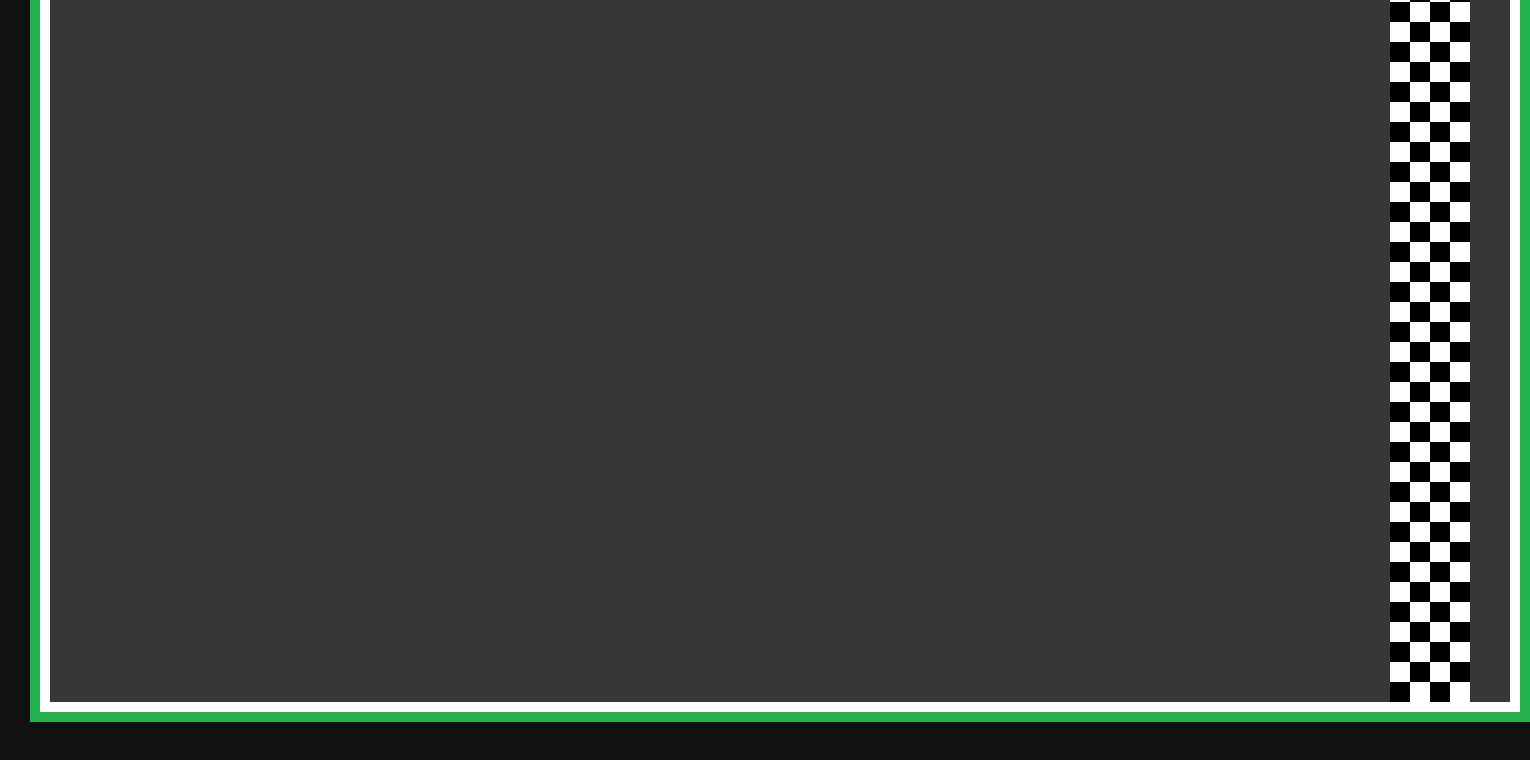
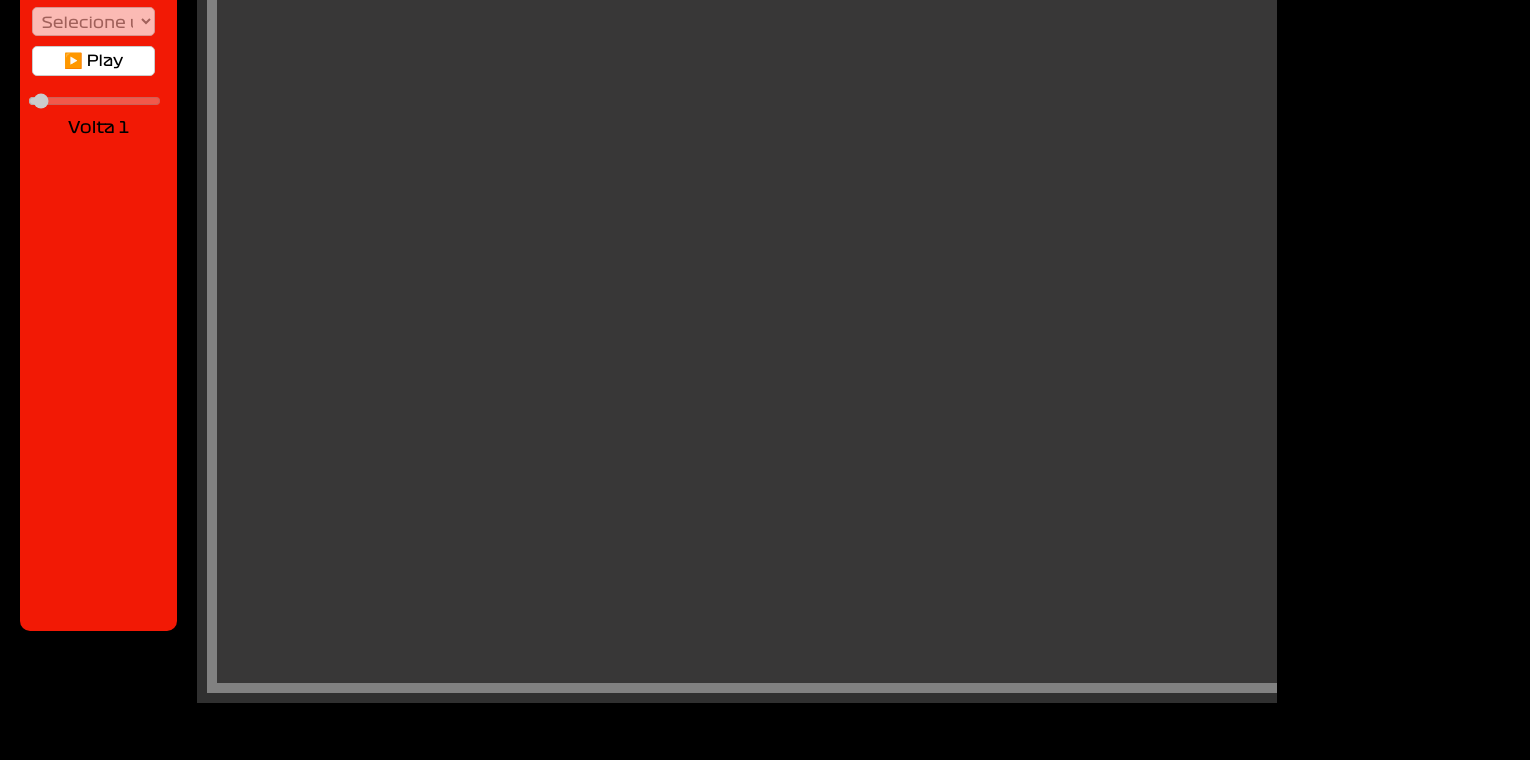
Before and after one commit to FGV-VIS-2025/speed-data-circuit, a plain HTML site: page scr/index.html in a window 1280 px wide. Shown: the part 217-977 px from the top of the page, 1530 px wide, since content can reach past the window. Drawn offline with nearby package versions, Linux system fonts and the light colour scheme.

Commit message:
adicionando a fonte oficial

```diff
--- a/scr/index.html
+++ b/scr/index.html
@@ -8,7 +8,15 @@
   <script src="https://d3js.org/d3.v7.min.js"></script>
 </head>
 <body>
-    <center>
+
+    <div id = "painel_de_controle">
+
+        <center>
+        <div id="logo">
+            <img src="../sprites/f1.png" alt="Logo" style="width: 95%; height: auto;">
+        </div>
+        </center>
+
         <select id="yearSelect">
             <option value="">Selecione um ano</option>
         </select>
@@ -20,17 +28,15 @@
         <button id="playPause">▶️ Play</button>
         <input type="range" id="lapSlider" min="0" max="0" value="0" step="1" disabled>
         <span id="lapDisplay">Volta 1</span>
-    </center>
+    </div>
 
     <br>
-    <center>
-        <svg width="1500" height="860">
-            <rect width="100%" height="100%" x="0" y="0" style="fill:#22b14c;" />
-            <rect width="1480" height="840" x="10" y="10" style="fill:#ffffff;" />
-            <rect width="1460" height="820" x="20" y="20" style="fill:#383737;" />
-            <g id="grid"></g>
-        </svg>
-    </center>
+    <svg width="1500" height="860">
+        <rect width="100%" height="100%" x="0" y="0" style="fill:#303030;" />
+        <rect width="1480" height="840" x="10" y="10" style="fill:#818181;" />
+        <rect width="1460" height="820" x="20" y="20" style="fill:#383737;" />
+        <g id="grid"></g>
+    </svg>
 
 
     <div id="tooltip" style="position: absolute; background-color: white; border: 1px solid #ccc; padding: 10px; pointer-events: none; opacity: 0; border-radius: 8px;"></div>
@@ -159,8 +165,8 @@
         { name: "Lance Stroll", equipe: "aston_martin", equipe_real: "Aston Martin (🇬🇧)", idade: 26, nacionalidade: "🇨🇦", pneus: "Macios (⚪)", posicao_grid: 10, volta_mais_rapida: "1:21.411" },
         { name: "Alexander Albon", equipe: "willians", equipe_real: "Williams (🇬🇧)", idade: 28, nacionalidade: "🇹🇭", pneus: "Médios (🟡)", posicao_grid: 11, volta_mais_rapida: "1:21.015" },
         { name: "Carlos Sainz", equipe: "willians", equipe_real: "Williams (🇬🇧)", idade: 30, nacionalidade: "🇪🇸", pneus: "Duros (🔴)", posicao_grid: 12, volta_mais_rapida: "1:20.372" },
-        { name: "Isack Hadjar", equipe: "toro_roso", equipe_real: "Visa Cash App RB (🇮🇹)", idade: 20, nacionalidade: "🇫🇷", pneus: "Macios (⚪)", posicao_grid: 13, volta_mais_rapida: "1:22.007" },
-        { name: "Liam Lawson", equipe: "toro_roso", equipe_real: "Visa Cash App RB (🇮🇹)", idade: 23, nacionalidade: "🇳🇿", pneus: "Médios (🟡)", posicao_grid: 14, volta_mais_rapida: "1:21.842" },
+        { name: "Isack Hadjar", equipe: "toro_roso", equipe_real: "Toro Roso (🇮🇹)", idade: 20, nacionalidade: "🇫🇷", pneus: "Macios (⚪)", posicao_grid: 13, volta_mais_rapida: "1:22.007" },
+        { name: "Liam Lawson", equipe: "toro_roso", equipe_real: "Toro Roso (🇮🇹)", idade: 23, nacionalidade: "🇳🇿", pneus: "Médios (🟡)", posicao_grid: 14, volta_mais_rapida: "1:21.842" },
         { name: "Kimi Antonelli", equipe: "mercedez", equipe_real: "Mercedes (🇩🇪)", idade: 18, nacionalidade: "🇮🇹", pneus: "Duros (🔴)", posicao_grid: 15, volta_mais_rapida: "1:23.001" },
         { name: "George Russell", equipe: "mercedez", equipe_real: "Mercedes (🇩🇪)", idade: 26, nacionalidade: "🇬🇧", pneus: "Macios (⚪)", posicao_grid: 16, volta_mais_rapida: "1:19.617" },
         { name: "Oliver Bearman", equipe: "hass", equipe_real: "Haas (🇺🇸)", idade: 19, nacionalidade: "🇬🇧", pneus: "Médios (🟡)", posicao_grid: 17, volta_mais_rapida: "1:22.366" },
--- a/scr/style.css
+++ b/scr/style.css
@@ -1,8 +1,28 @@
+@font-face {
+  font-family: F1_Wide;
+  src: url("../Formula1-Wide.otf") format("opentype");
+}
+
+@font-face {
+  font-family: F1;
+  src: url("../Formula1-Regular.otf") format("opentype");
+}
+
+@font-face {
+  font-family: F1_Bold;
+  src: url("../Formula1-Bold.otf") format("opentype");
+}
+
 body {
-    font-family: sans-serif;
-    margin: 30px;
-    background-color: #111;
+    font-family: F1;
+    background-color: #000000;
+    display: flex;
+    align-items: center;
+    width: 99vw;
+    height: 120vh;
+    margin: 10px;
   }
+
 .bar {
   fill-opacity: 0.7;
 }
@@ -11,11 +31,45 @@ body {
   fill: #111;
 }
 select, button, input[type=range] {
+  margin-top: 10px;
   margin-right: 10px;
   padding: 5px;
   font-size: 14px;
 }
+
+select, button {
+  width: 90%;
+  vertical-align: middle;
+  background-color: #ffffff;
+  border: 1px solid #ccc;
+  border-radius: 5px;
+  cursor: pointer;
+  text-align: center;
+  font-family: F1;
+  font-size: 95%;
+}
+
 input[type=range] {
-    width: 200px;
+  width: 90%;
+  height: 20px;
   vertical-align: middle;
 }
+
+#painel_de_controle {
+  justify-self: center;
+  width: 15%;
+  height: 87vh;
+  background-color: #F21905;
+  padding: 10px;
+  border-radius: 10px;
+  display: flex;
+  flex-direction: column;
+  align-items: center;
+  margin-right: 20px;
+  margin-left: 10px;
+}
+
+
+#logo {
+  width: 90%;
+}
```
Also changed, not shown: Formula1-Bold.otf (added), Formula1-Regular.otf (added), Formula1-Wide.otf (added), sprites/f1.png (added). Lines whose indentation alone changed are shown as unchanged.
